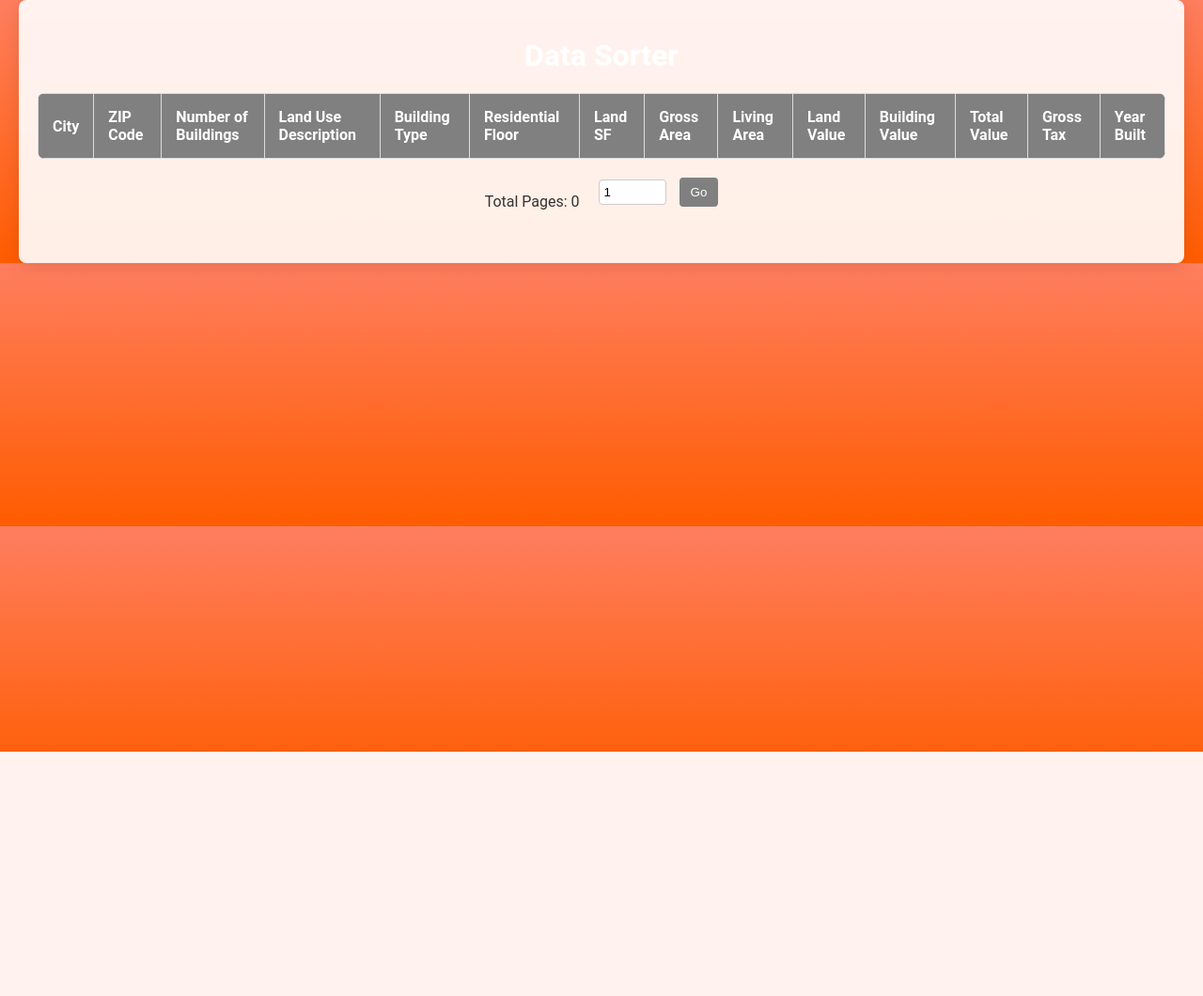
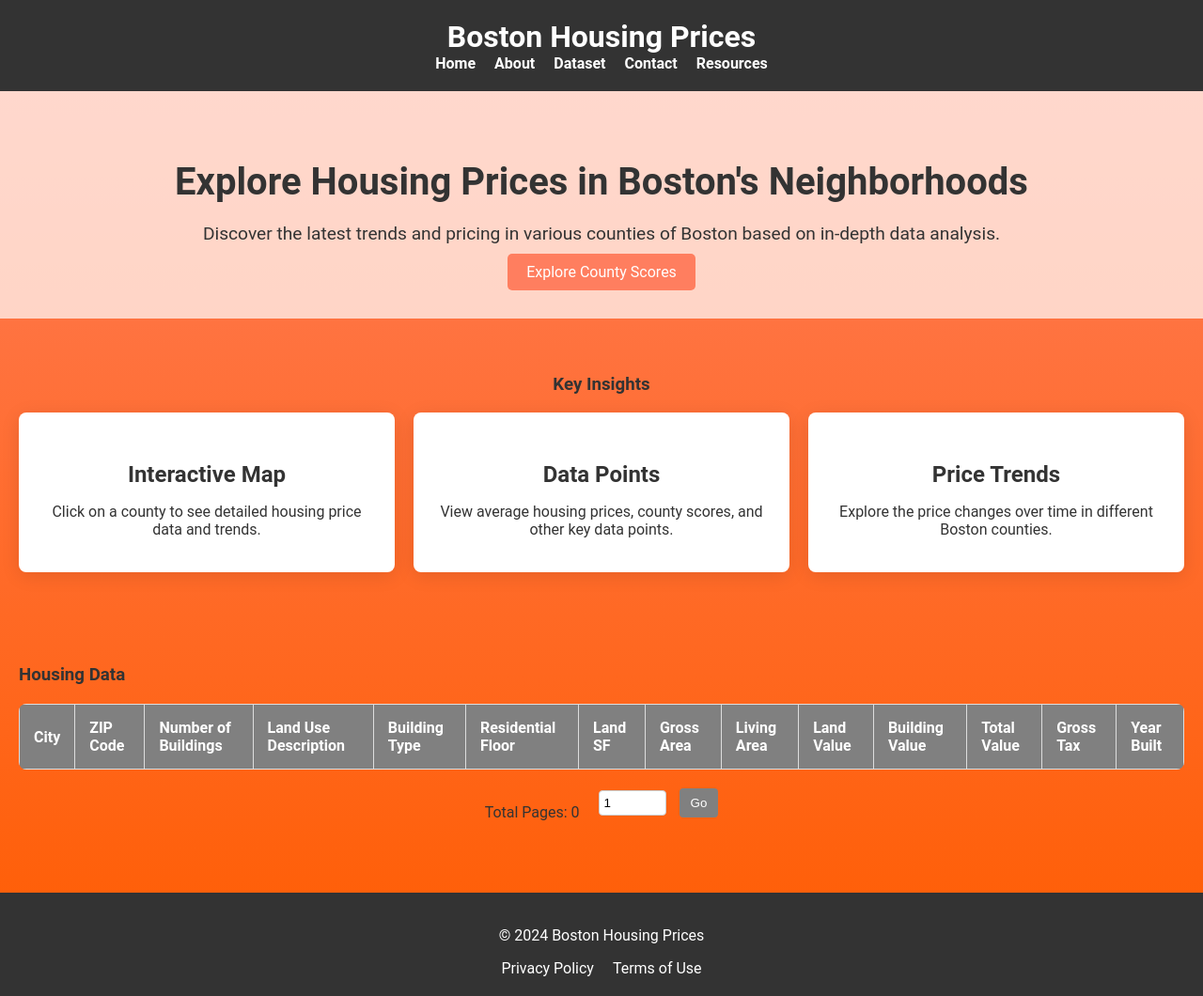
Before and after one commit to AndrewDeAsevedo/Boston-housing-prices, a PHP site: page / in a window 1280 px wide. Shown: the whole page at 94% size. Before the commit the page ends 800 px from the top, so only its background shows below. Run offline with PHP 8.4, Linux system fonts and the light colour scheme; lists and menus that the app fills with data are empty.

Commit message:
Mock up hero landing page

```diff
--- a/page/index.php
+++ b/page/index.php
@@ -45,11 +45,56 @@ $data = array_slice($data, $offset, $rowsPerPage);
     <meta charset="UTF-8">
     <meta name="viewport" content="width=device-width, initial-scale=1.0">
     <link rel="stylesheet" href="styles.css">
-    <title>Data Sorter</title>
+    <title>Boston Housing Prices</title>
 </head>
 <body>
-    <div class="container">
-        <h1>Data Sorter</h1>
+    <!-- Header Section -->
+    <header>
+        <div class="logo">
+            <h1>Boston Housing Prices</h1>
+        </div>
+        <nav>
+            <ul>
+                <li><a href="index.php">Home</a></li>
+                <li><a href="about.php">About</a></li>
+                <li><a href="dataset.php">Dataset</a></li>
+                <li><a href="contact.php">Contact</a></li>
+                <li><a href="resources.php">Resources</a></li>
+            </ul>
+        </nav>
+    </header>
+
+    <!-- Hero Section -->
+    <section class="hero">
+        <div class="hero-content">
+            <h2>Explore Housing Prices in Boston's Neighborhoods</h2>
+            <p>Discover the latest trends and pricing in various counties of Boston based on in-depth data analysis.</p>
+            <a href="index.php" class="cta-button">Explore County Scores</a>
+        </div>
+    </section>
+
+    <!-- Key Insights Section -->
+    <section class="insights">
+        <h3>Key Insights</h3>
+        <div class="insight-cards">
+            <div class="card">
+                <h4>Interactive Map</h4>
+                <p>Click on a county to see detailed housing price data and trends.</p>
+            </div>
+            <div class="card">
+                <h4>Data Points</h4>
+                <p>View average housing prices, county scores, and other key data points.</p>
+            </div>
+            <div class="card">
+                <h4>Price Trends</h4>
+                <p>Explore the price changes over time in different Boston counties.</p>
+            </div>
+        </div>
+    </section>
+
+    <!-- Housing Data Table -->
+    <section class="housing-data">
+        <h3>Housing Data</h3>
         <table>
             <thead>
                 <tr>
@@ -99,7 +144,17 @@ $data = array_slice($data, $offset, $rowsPerPage);
                 <input type="submit" value="Go">
             </form>
         </div>
-    </div>
+    </section>
+
+    <!-- Footer Section -->
+    <footer>
+        <p>&copy; 2024 Boston Housing Prices</p>
+        <nav>
+            <ul>
+                <li><a href="privacy.php">Privacy Policy</a></li>
+                <li><a href="terms.php">Terms of Use</a></li>
+            </ul>
+        </nav>
+    </footer>
 </body>
-
 </html>
--- a/page/styles.css
+++ b/page/styles.css
@@ -20,6 +20,94 @@ h1 {
     box-shadow: 0 4px 20px rgba(0, 0, 0, 0.1);
 }
 
+header {
+    background-color: #333;
+    padding: 20px;
+}
+
+header .logo h1 {
+    margin: 0;
+    color: white;
+    font-size: 2rem;
+}
+
+header nav ul {
+    list-style: none;
+    padding: 0;
+    margin: 0;
+    display: flex;
+    justify-content: center;
+    gap: 20px;
+}
+
+header nav a {
+    color: white;
+    text-decoration: none;
+    font-weight: bold;
+    transition: color 0.3s;
+}
+
+header nav a:hover {
+    color: #FFD700;
+}
+
+.hero {
+    background-color: rgba(255, 255, 255, 0.7);
+    padding: 40px 20px;
+    text-align: center;
+}
+
+.hero h2 {
+    font-size: 2.5rem;
+    margin-bottom: 20px;
+}
+
+.hero p {
+    font-size: 1.2rem;
+    margin-bottom: 20px;
+}
+
+.cta-button {
+    background-color: #FF7E5F;
+    color: white;
+    padding: 10px 20px;
+    text-decoration: none;
+    border-radius: 5px;
+    transition: background-color 0.3s;
+}
+
+.cta-button:hover {
+    background-color: #FF5C00;
+}
+
+.insights {
+    padding: 40px 20px;
+    text-align: center;
+}
+
+.insight-cards {
+    display: flex;
+    justify-content: space-around;
+    gap: 20px;
+}
+
+.card {
+    background-color: #fff;
+    padding: 20px;
+    border-radius: 8px;
+    box-shadow: 0 4px 20px rgba(0, 0, 0, 0.1);
+    width: 30%;
+}
+
+.card h4 {
+    font-size: 1.5rem;
+    margin-bottom: 10px;
+}
+
+.housing-data {
+    padding: 40px 20px;
+}
+
 table {
     width: 100%;
     border-collapse: collapse;
@@ -35,7 +123,7 @@ th, td {
 }
 
 th {
-    background-color: grey; /* Changed primary color to grey */
+    background-color: grey;
     color: white;
 }
 
@@ -72,7 +160,7 @@ input[type="number"] {
 }
 
 input[type="submit"] {
-    background-color: grey; /* Changed primary color to grey */
+    background-color: grey;
     color: white;
     border: none;
     border-radius: 4px;
@@ -82,5 +170,30 @@ input[type="submit"] {
 }
 
 input[type="submit"]:hover {
-    background-color: #555; /* Darker grey on hover */
+    background-color: #555;
 }
+
+footer {
+    background-color: #333;
+    color: white;
+    padding: 20px;
+    text-align: center;
+}
+
+footer nav ul {
+    list-style: none;
+    padding: 0;
+    margin: 0;
+    display: flex;
+    justify-content: center;
+    gap: 20px;
+}
+
+footer nav a {
+    color: white;
+    text-decoration: none;
+}
+
+footer nav a:hover {
+    color: #FFD700;
+}
```
Also changed, not shown: readMe.txt, 2 other files.
